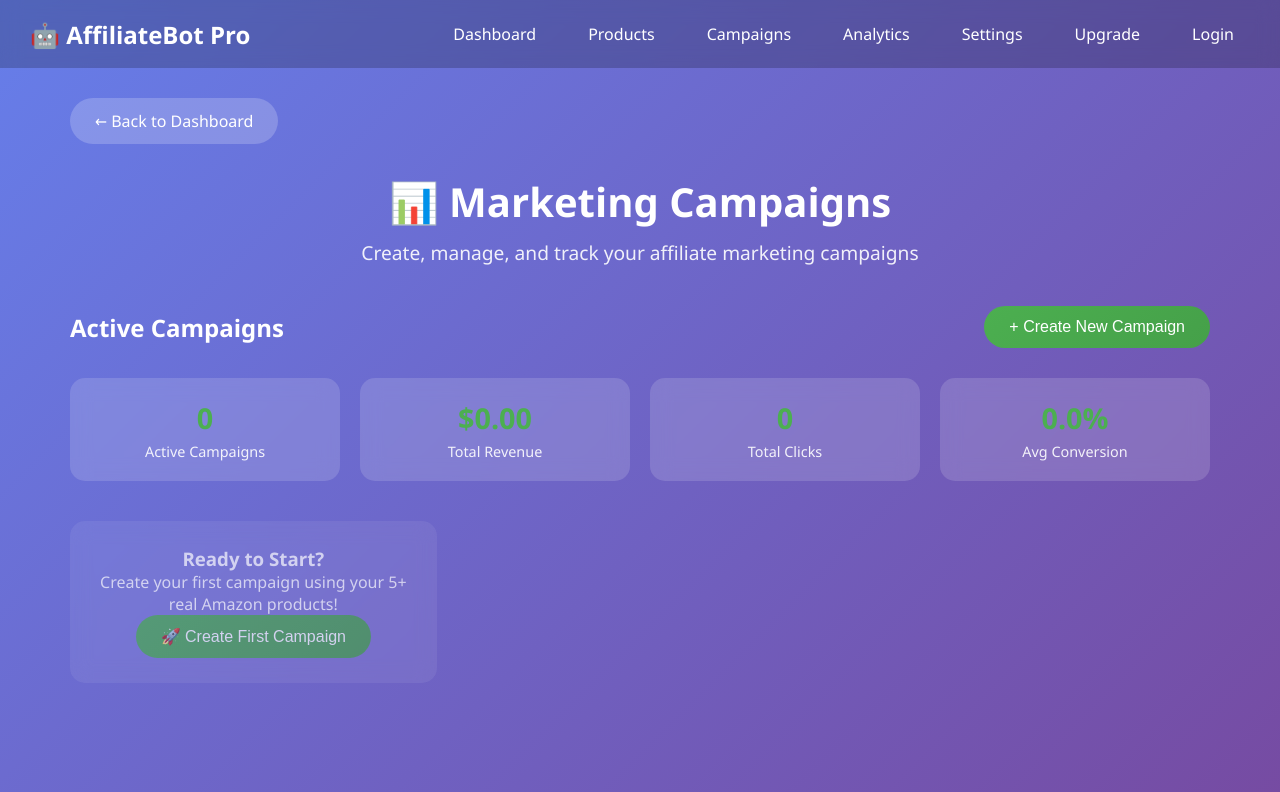
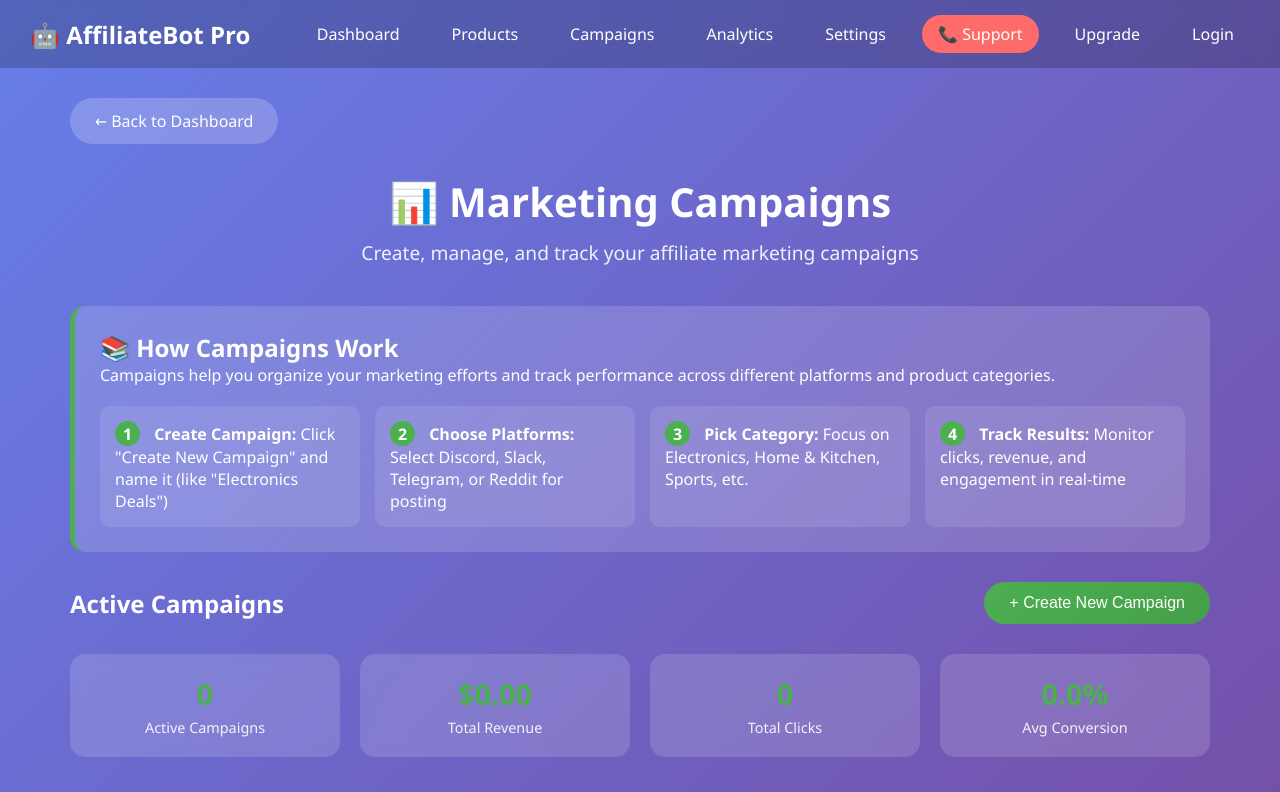
Before and after one commit to the3kproduction/3Kaffiliatebot-pro, a Flask app: page /campaigns in a window 1280 px wide. Shown: the top 792 px of the page. Run offline with Flask 3, Linux system fonts and the light colour scheme; the visitor is signed in with stand-in values (Sample User, id 1).

Commit message:
Inform users how to effectively use campaigns and add support link
Adds instructions to campaigns page and support link to dashboard template.

Replit-Commit-Author: Agent
Replit-Commit-Session-Id: 9e95c6ea-836a-4bc5-b947-222117839818
Replit-Commit-Screenshot-Url: https://storage.googleapis.com/screenshot-production-us-central1/6648d937-e75a-49db-8c33-5780264980a4/e18b748f-5aab-4515-b4a1-1ad91fb738d5.jpg

```diff
--- a/templates/campaigns.html
+++ b/templates/campaigns.html
@@ -53,6 +53,7 @@
             <a href="/campaigns">Campaigns</a>
             <a href="/analytics">Analytics</a>
             <a href="/settings">Settings</a>
+            <a href="/contact" style="background: #ff6b6b; color: white;">📞 Support</a>
             <a href="/subscribe">Upgrade</a>
             <a href="/login">Login</a>
         </div>
@@ -64,6 +65,34 @@
         <div class="page-header">
             <h1>📊 Marketing Campaigns</h1>
             <p>Create, manage, and track your affiliate marketing campaigns</p>
+        </div>
+
+        <!-- Campaign Instructions -->
+        <div style="background: rgba(255,255,255,0.15); padding: 25px; border-radius: 15px; margin-bottom: 30px; border-left: 5px solid #4CAF50;">
+            <h2>📚 How Campaigns Work</h2>
+            <p style="margin-bottom: 20px;">Campaigns help you organize your marketing efforts and track performance across different platforms and product categories.</p>
+
+            <div style="display: grid; grid-template-columns: repeat(auto-fit, minmax(250px, 1fr)); gap: 15px;">
+                <div style="background: rgba(255,255,255,0.1); padding: 15px; border-radius: 10px;">
+                    <span style="background: #4CAF50; color: white; width: 25px; height: 25px; border-radius: 50%; display: inline-flex; align-items: center; justify-content: center; margin-right: 10px; font-weight: bold;">1</span>
+                    <strong>Create Campaign:</strong> Click "Create New Campaign" and name it (like "Electronics Deals")
+                </div>
+
+                <div style="background: rgba(255,255,255,0.1); padding: 15px; border-radius: 10px;">
+                    <span style="background: #4CAF50; color: white; width: 25px; height: 25px; border-radius: 50%; display: inline-flex; align-items: center; justify-content: center; margin-right: 10px; font-weight: bold;">2</span>
+                    <strong>Choose Platforms:</strong> Select Discord, Slack, Telegram, or Reddit for posting
+                </div>
+
+                <div style="background: rgba(255,255,255,0.1); padding: 15px; border-radius: 10px;">
+                    <span style="background: #4CAF50; color: white; width: 25px; height: 25px; border-radius: 50%; display: inline-flex; align-items: center; justify-content: center; margin-right: 10px; font-weight: bold;">3</span>
+                    <strong>Pick Category:</strong> Focus on Electronics, Home & Kitchen, Sports, etc.
+                </div>
+
+                <div style="background: rgba(255,255,255,0.1); padding: 15px; border-radius: 10px;">
+                    <span style="background: #4CAF50; color: white; width: 25px; height: 25px; border-radius: 50%; display: inline-flex; align-items: center; justify-content: center; margin-right: 10px; font-weight: bold;">4</span>
+                    <strong>Track Results:</strong> Monitor clicks, revenue, and engagement in real-time
+                </div>
+            </div>
         </div>
 
         <div class="campaigns-header">
--- a/templates/dashboard_working.html
+++ b/templates/dashboard_working.html
@@ -76,7 +76,9 @@
             <a href="/campaigns">Campaigns</a>
             <a href="/analytics">Analytics</a>
             <a href="/settings">Settings</a>
+            <a href="/contact" style="background: #ff6b6b; color: white;">📞 Support</a>
             {% if is_admin %}
+            <a href="/admin/support-messages" style="background: #ff9800; color: white;">📬 Support Panel</a>
             <a href="/logout" class="logout-btn">🚪 Logout</a>
             {% else %}
             <a href="/subscribe">Upgrade</a>
```
